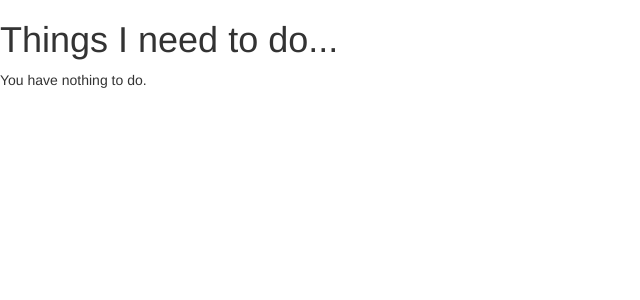
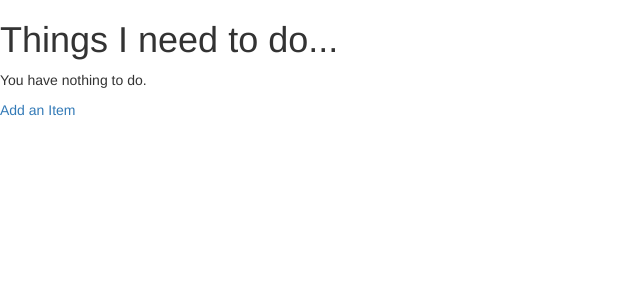
Before and after one commit to ElliotRedhead/LearningDjango, a Django app: page / in a window 1280 px wide. Shown: the top 300 px of the page, without its empty margins (0-640 px from the left). Run offline with Django 3.2, Linux system fonts and the light colour scheme; data that the repository does not hold is empty; some libraries are stand-ins or nearby versions.

Commit message:
Created link to add item.

```diff
--- a/todo/templates/todo_list.html
+++ b/todo/templates/todo_list.html
@@ -28,6 +28,8 @@
 		{% endfor %}
 	</table>
 
+	<a href="add">Add an Item</a>
+
 	<script src="https://cdnjs.cloudflare.com/ajax/libs/jquery/3.4.1/jquery.min.js"></script>
 	<script src="https://cdnjs.cloudflare.com/ajax/libs/twitter-bootstrap/3.3.7/js/bootstrap.min.js"></script>
 </body>
```
